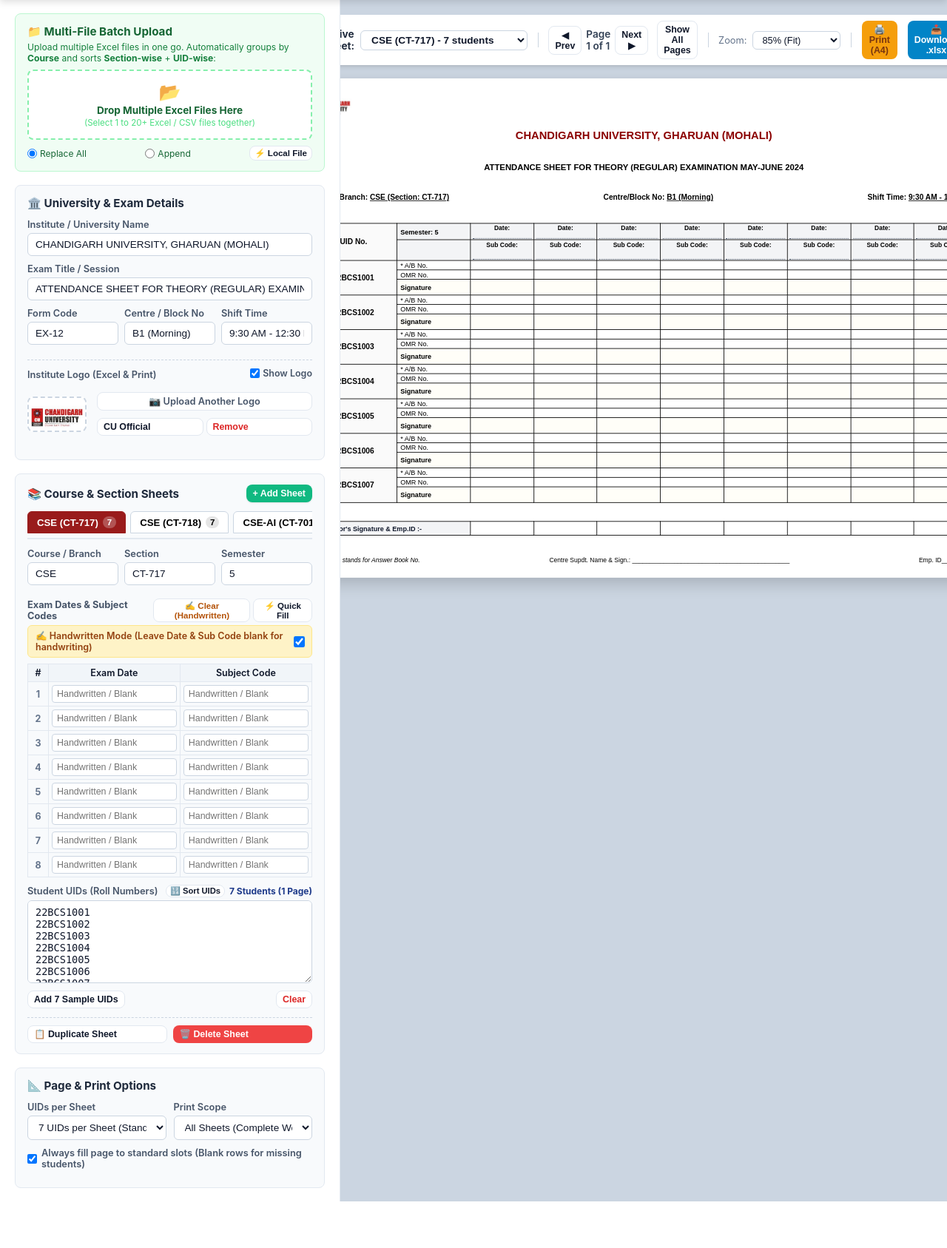
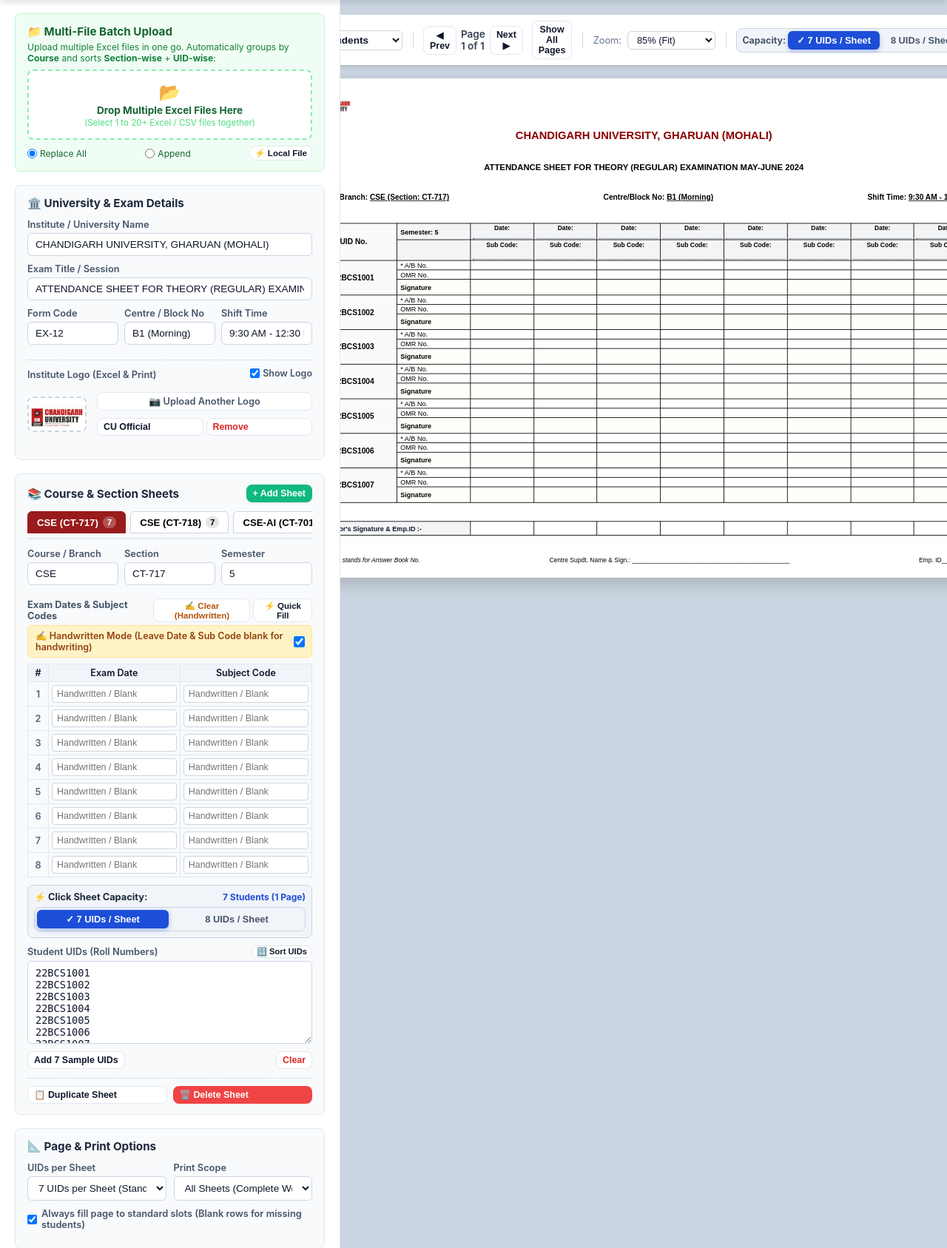
Before and after one commit to kuldeepe13820-cell/exam-attendance-generator, a Flask app: page / in a window 1280 px wide. Shown: the part 63-1750 px from the top of the page at 74% size. Before the commit the page ends 1687 px from the top, so only its background shows below. Run offline with Flask 3, Linux system fonts and the light colour scheme.

Commit message:
Add one-click toggle buttons for 7 UIDs and 8 UIDs per sheet with dynamic height budgeting

```diff
--- a/app.py
+++ b/app.py
@@ -170,7 +170,8 @@ def generate_excel():
 
         form = data.get('settings', {}).get('form_code', 'EX-12')
         courses_count = len(data.get('courses', []))
-        download_name = f"Exam_Attendance_Sheets_{form}_{courses_count}_Sheets_7UIDs.xlsx"
+        spp = data.get('settings', {}).get('students_per_page', 7)
+        download_name = f"Exam_Attendance_Sheets_{form}_{courses_count}_Courses_{spp}UIDs.xlsx"
 
         return send_file(
             excel_stream,
--- a/static/app.js
+++ b/static/app.js
@@ -10,7 +10,7 @@ let appData = {
     show_logo: true,
     logo_path: "static/default_logo.png",
     logo_url: "/static/default_logo.png",
-    students_per_page: 8,
+    students_per_page: 7,
     fill_empty_slots: true,
     handwritten_mode: true,
     print_scope: "all"
@@ -36,6 +36,56 @@ function showToast(message, isError = false) {
   setTimeout(() => {
     toast.style.display = 'none';
   }, 3500);
+}
+
+// 1-Click Switcher for 7 vs 8 UIDs per sheet
+function updateUidToggleUI(count) {
+  const is7 = (count === 7);
+  const is8 = (count === 8);
+
+  const toggle7Top = document.getElementById('btnToggle7Uid');
+  const toggle8Top = document.getElementById('btnToggle8Uid');
+  const toggle7Side = document.getElementById('btnSideToggle7Uid');
+  const toggle8Side = document.getElementById('btnSideToggle8Uid');
+
+  if (toggle7Top) {
+    toggle7Top.classList.toggle('active', is7);
+    toggle7Top.innerHTML = is7 ? '✓ 7 UIDs / Sheet' : '7 UIDs / Sheet';
+  }
+  if (toggle8Top) {
+    toggle8Top.classList.toggle('active', is8);
+    toggle8Top.innerHTML = is8 ? '✓ 8 UIDs / Sheet' : '8 UIDs / Sheet';
+  }
+  if (toggle7Side) {
+    toggle7Side.classList.toggle('active', is7);
+    toggle7Side.innerHTML = is7 ? '✓ 7 UIDs / Sheet' : '7 UIDs / Sheet';
+  }
+  if (toggle8Side) {
+    toggle8Side.classList.toggle('active', is8);
+    toggle8Side.innerHTML = is8 ? '✓ 8 UIDs / Sheet' : '8 UIDs / Sheet';
+  }
+
+  const btnSample = document.getElementById('btnAddSampleStudents');
+  if (btnSample) {
+    btnSample.innerText = `Add ${count} Sample UIDs`;
+  }
+}
+
+function setUidsPerPage(count, showNotification = true) {
+  count = parseInt(count, 10);
+  if (count !== 7 && count !== 8) count = 7;
+  appData.settings.students_per_page = count;
+
+  const sel = document.getElementById('selectStudentsPerPage');
+  if (sel) sel.value = count;
+
+  updateUidToggleUI(count);
+  updateStudentStats();
+  renderPreview();
+
+  if (showNotification) {
+    showToast(`Switched to ${count} UIDs per Sheet format`);
+  }
 }
 
 document.addEventListener('DOMContentLoaded', async () => {
@@ -65,6 +115,7 @@ async function loadInitialData() {
 
 function syncSettingsToInputs() {
   const s = appData.settings;
+  const spp = parseInt(s.students_per_page, 10) || 7;
   document.getElementById('inputInstName').value = s.institute_name;
   document.getElementById('inputExamTitle').value = s.exam_title;
   document.getElementById('inputFormCode').value = s.form_code;
@@ -72,7 +123,8 @@ function syncSettingsToInputs() {
   document.getElementById('inputShiftTime').value = s.shift_time;
   document.getElementById('checkShowLogo').checked = s.show_logo;
   document.getElementById('checkHandwrittenMode').checked = s.handwritten_mode;
-  document.getElementById('selectStudentsPerPage').value = s.students_per_page;
+  document.getElementById('selectStudentsPerPage').value = spp;
+  updateUidToggleUI(spp);
   document.getElementById('checkFillEmpty').checked = s.fill_empty_slots;
   document.getElementById('selectPrintScope').value = s.print_scope;
 
@@ -85,6 +137,22 @@ function syncSettingsToInputs() {
 }
 
 function setupEventListeners() {
+  // 1-Click Capacity Toggle Buttons (Toolbar & Sidebar)
+  const bindToggle = (id, count) => {
+    const el = document.getElementById(id);
+    if (el) {
+      el.addEventListener('click', (e) => {
+        e.preventDefault();
+        setUidsPerPage(count, true);
+      });
+    }
+  };
+
+  bindToggle('btnToggle7Uid', 7);
+  bindToggle('btnToggle8Uid', 8);
+  bindToggle('btnSideToggle7Uid', 7);
+  bindToggle('btnSideToggle8Uid', 8);
+
   const bindChange = (id, prop) => {
     document.getElementById(id).addEventListener('input', (e) => {
       appData.settings[prop] = e.target.value;
@@ -122,9 +190,7 @@ function setupEventListeners() {
   });
 
   document.getElementById('selectStudentsPerPage').addEventListener('change', (e) => {
-    appData.settings.students_per_page = parseInt(e.target.value, 10);
-    updateStudentStats();
-    renderPreview();
+    setUidsPerPage(parseInt(e.target.value, 10), true);
   });
 
   document.getElementById('checkFillEmpty').addEventListener('change', (e) => {
@@ -471,10 +537,11 @@ function deleteCurrentCourse() {
 function addSampleStudents() {
   const current = getActiveCourse();
   if (!current) return;
+  const count = appData.settings.students_per_page || 7;
   const basePrefix = "24BCS";
   const startNum = 1000 + Math.floor(Math.random() * 9000);
   const newBatch = [];
-  for (let i = 0; i < 8; i++) {
+  for (let i = 0; i < count; i++) {
     newBatch.push(`${basePrefix}${startNum + i}`);
   }
   const currentUids = document.getElementById('inputUids').value.trim();
@@ -483,7 +550,7 @@ function addSampleStudents() {
   updateStudentStats();
   renderCourseTabs();
   renderPreview();
-  showToast("Added 8 sample student UIDs");
+  showToast(`Added ${count} sample student UIDs`);
 }
 
 function autoFillDates() {
@@ -654,9 +721,9 @@ function renderPreview() {
 
 function generatePageHtml(course, pageIndex, totalPages) {
   const s = appData.settings;
-  const spp = s.students_per_page || 8;
+  const spp = s.students_per_page || 7;
   const pageContainer = document.createElement('div');
-  pageContainer.className = 'sheet-page';
+  pageContainer.className = `sheet-page layout-${spp}uid`;
 
   const dates = course.dates || [];
   const subCodes = course.sub_codes || [];
--- a/static/style.css
+++ b/static/style.css
@@ -337,6 +337,46 @@ body {
   align-items: center;
 }
 
+/* UID Capacity Segmented Toggle Buttons (1-Click Switcher) */
+.uid-toggle-container {
+  display: inline-flex;
+  align-items: center;
+  background: #f1f5f9;
+  padding: 3px;
+  border-radius: 8px;
+  border: 1px solid #cbd5e1;
+  gap: 3px;
+}
+
+.btn-uid-pill {
+  display: inline-flex;
+  align-items: center;
+  gap: 5px;
+  padding: 5px 12px;
+  font-size: 0.80rem;
+  font-weight: 700;
+  border-radius: 6px;
+  border: none;
+  cursor: pointer;
+  background: transparent;
+  color: #475569;
+  transition: all 0.18s ease-in-out;
+  white-space: nowrap;
+  user-select: none;
+  text-decoration: none;
+}
+
+.btn-uid-pill:hover {
+  background: #e2e8f0;
+  color: #0f172a;
+}
+
+.btn-uid-pill.active {
+  background: #1d4ed8 !important;
+  color: #ffffff !important;
+  box-shadow: 0 2px 6px rgba(29, 78, 216, 0.35);
+}
+
 .preview-toolbar {
   background: white;
   padding: 8px 16px;
--- a/templates/index.html
+++ b/templates/index.html
@@ -191,18 +191,31 @@
             </table>
           </div>
 
+          <!-- One-Click Capacity Switcher in Sidebar -->
+          <div style="margin-bottom: 10px; background: #f1f5f9; border: 1px solid #cbd5e1; border-radius: 8px; padding: 8px;">
+            <div style="display: flex; justify-content: space-between; align-items: center; margin-bottom: 6px;">
+              <span style="font-size: 0.8rem; font-weight: 700; color: #1e293b;">⚡ Click Sheet Capacity:</span>
+              <span id="studentStatsBadge" style="font-size: 0.75rem; font-weight: 700; color: #1d4ed8;">
+                7 Students (1 Page)
+              </span>
+            </div>
+            <div class="uid-toggle-container" style="display: flex; width: 100%; box-sizing: border-box;">
+              <button type="button" class="btn-uid-pill active" id="btnSideToggle7Uid" data-uids="7" style="flex: 1; justify-content: center;">
+                ✓ 7 UIDs / Sheet
+              </button>
+              <button type="button" class="btn-uid-pill" id="btnSideToggle8Uid" data-uids="8" style="flex: 1; justify-content: center;">
+                8 UIDs / Sheet
+              </button>
+            </div>
+          </div>
+
           <!-- Students UIDs Input -->
           <div class="form-group">
             <div style="display: flex; justify-content: space-between; align-items: center; margin-bottom: 4px;">
               <label for="inputUids" style="margin: 0;">Student UIDs (Roll Numbers)</label>
-              <div style="display: flex; align-items: center; gap: 6px;">
-                <button class="btn btn-secondary btn-sm" id="btnSortUids" style="font-size: 0.70rem; padding: 1px 5px;" title="Sort UIDs in ascending order">
-                  🔢 Sort UIDs
-                </button>
-                <span id="studentStatsBadge" style="font-size: 0.75rem; font-weight: 700; color: #1e3a8a;">
-                  7 Students (1 Page)
-                </span>
-              </div>
+              <button class="btn btn-secondary btn-sm" id="btnSortUids" style="font-size: 0.70rem; padding: 1px 6px;" title="Sort UIDs in ascending order">
+                🔢 Sort UIDs
+              </button>
             </div>
             <textarea id="inputUids" class="form-control" rows="6" placeholder="Paste UIDs here (one per line or comma/tab separated)&#10;e.g.&#10;22BCS1001&#10;22BCS1002&#10;22BCS1003"></textarea>
             <div style="display: flex; justify-content: space-between; margin-top: 6px;">
@@ -292,6 +305,19 @@
 
         <div style="height: 20px; width: 1px; background: #cbd5e1;"></div>
 
+        <!-- One-Click 7 UID vs 8 UID per Sheet Selector -->
+        <div class="uid-toggle-container" title="Click to instantly switch between 7 or 8 UIDs per sheet">
+          <span style="font-size: 0.78rem; font-weight: 700; color: #475569; padding-left: 4px;">Capacity:</span>
+          <button type="button" class="btn-uid-pill active" id="btnToggle7Uid" data-uids="7">
+            ✓ 7 UIDs / Sheet
+          </button>
+          <button type="button" class="btn-uid-pill" id="btnToggle8Uid" data-uids="8">
+            8 UIDs / Sheet
+          </button>
+        </div>
+
+        <div style="height: 20px; width: 1px; background: #cbd5e1;"></div>
+
         <button class="btn btn-print btn-sm" id="btnPrintCurrent">
           🖨️ Print (A4)
         </button>
```
Also changed, not shown: other parts of static/style.css (+59 -8 lines), excel_generator.py (+22 -7 lines), README.md.
